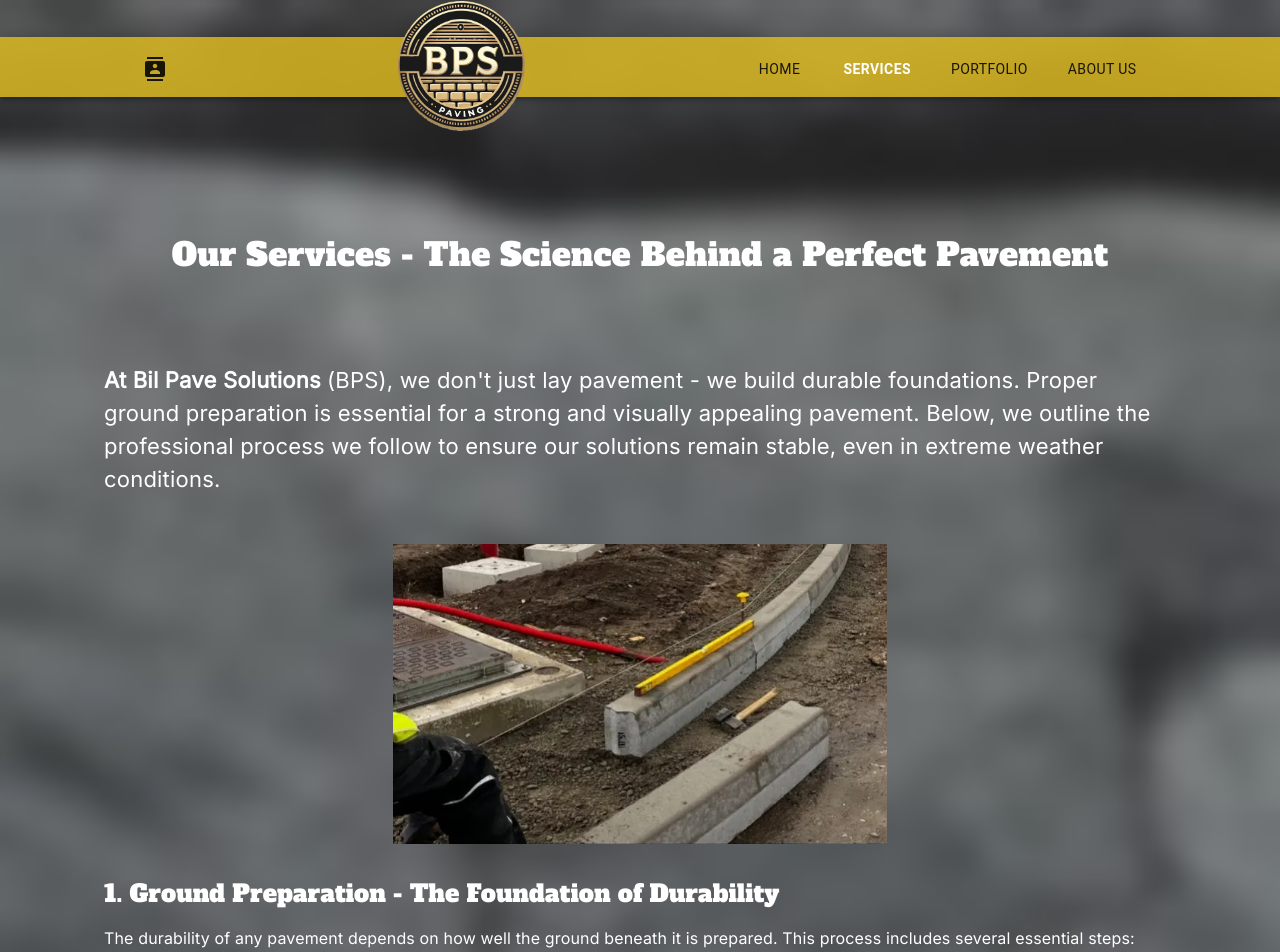
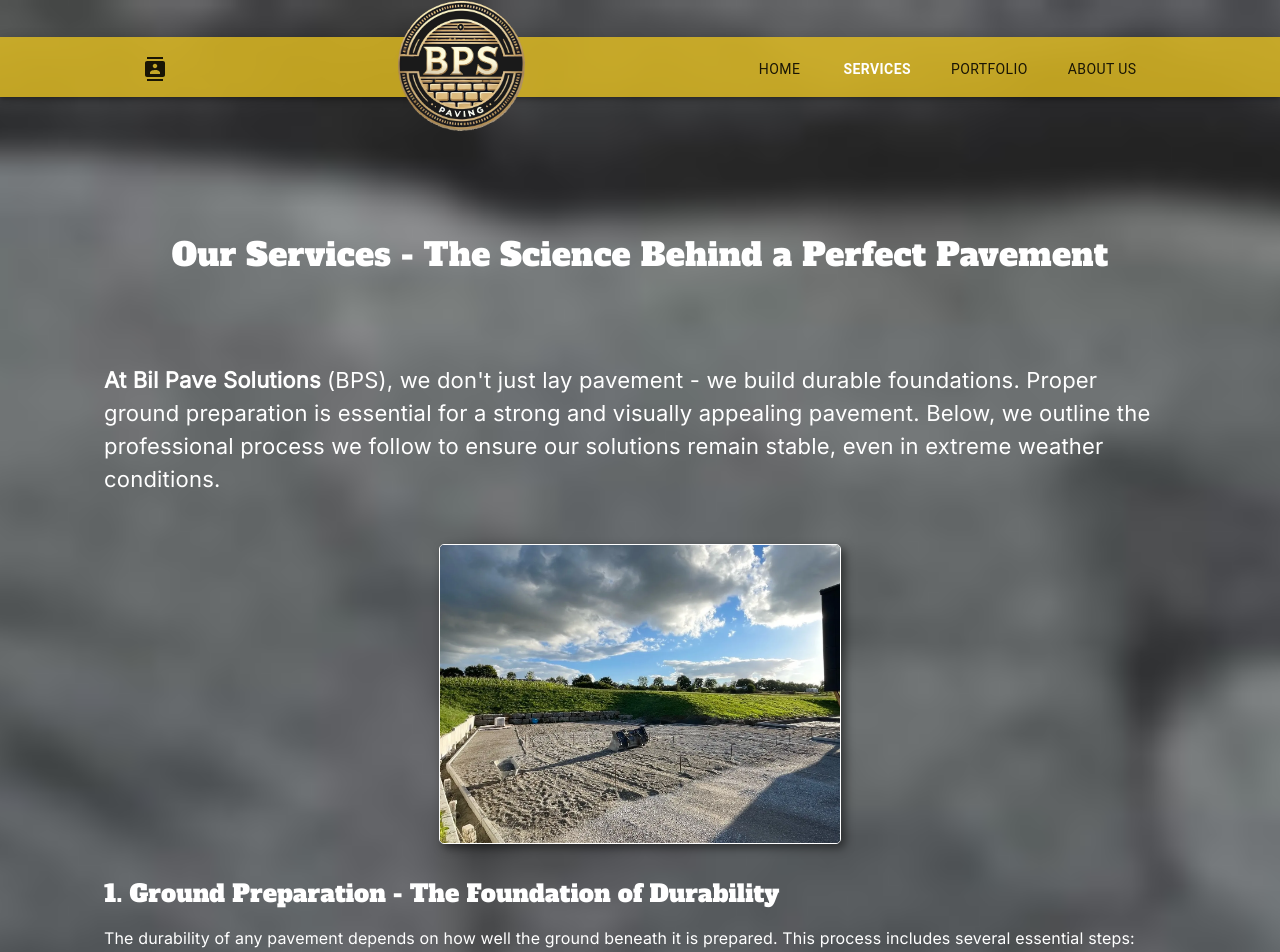
Before and after one commit to reutmihai/Bil-Pave-App, a React (Vite) app: page /Bil-Pave-App/services in a window 1280 px wide. Shown: the top 952 px of the page. Built offline with nearby package versions, Linux system fonts and the light colour scheme.

Commit message:
Improve images styling: added box shadow, radius, border and give them a modern design

```diff
--- a/src/components/Footer/Footer.tsx
+++ b/src/components/Footer/Footer.tsx
@@ -53,6 +53,8 @@ const Footer: React.FC = () => {
                   width: "auto",
                   transition: "all 0.3s ease",
                   pt: { xs: "5px", sm: "0px" },
+                  border: 'none',
+                  boxShadow: "none",
                 }}
               />
             </Link>
--- a/src/components/Navigation/Navigation.tsx
+++ b/src/components/Navigation/Navigation.tsx
@@ -151,6 +151,8 @@ export const Navigation: React.FC = () => {
                   width: "auto",
                   transition: "all 0.3s ease",
                   pt: { xs: "5px", sm: "0px" },
+                  border: 'none',
+                  boxShadow: "none",
                 }}
               />
             </Link>
--- a/src/main.tsx
+++ b/src/main.tsx
@@ -109,7 +109,13 @@ const theme = createTheme({
           height: "auto",
           width: "100%",
           maxWidth: "100%",
-          objectFit: "contain",
+          border: '1px solid white',
+          boxShadow: "4px 4px 10px rgba(0,0,0,0.5)",
+          borderRadius: "5px",
+        },
+        picture: {
+          display: 'block',
+          margin: '0 auto',
         },
         a: {
           color: "#000000",
--- a/src/pages/Home.tsx
+++ b/src/pages/Home.tsx
@@ -107,13 +107,10 @@ export const Home: React.FC = () => {
               alt={`Paving example ${index + 1}`}
               sx={{
                 display: index >= 3 ? { xs: "none", sm: "block" } : "block",
-                border: "1px solid rgb(255, 255, 255)",
-                borderRadius: "5px",
                 width: { xs: "100%", sm: "44%", md: "180px" },
                 height: { xs: "auto", sm: "150px", md: "200px" },
                 maxWidth: "180px",
                 maxHeight: "200px",
-                boxShadow: "4px 4px 10px rgba(0,0,0,0.5)",
                 transition: "transform 0.3s ease-in-out",
                 "&:hover": {
                   transform: "scale(1.1)",
--- a/src/pages/Services.tsx
+++ b/src/pages/Services.tsx
@@ -80,12 +80,11 @@ export const Services: React.FC = () => {
         </Typography>
 
         <picture>
-          <source srcSet="images/services/picture26.webp" type="image/webp" />
+          <source srcSet="images/services/picture1.webp" type="image/webp" />
           <img
             src="images/services/picture1.jpg"
             alt="Descriere imagine"
             loading="lazy"
-            style={{}}
           />
         </picture>
 
@@ -107,6 +106,7 @@ export const Services: React.FC = () => {
               materials that may decompose over time, causing uneven surfaces.
             </Typography>
           </ListItem>
+        </List>
 
           <picture>
             <source srcSet="images/services/picture2.webp" type="image/webp" />
@@ -116,7 +116,7 @@ export const Services: React.FC = () => {
               loading="lazy"
             />
           </picture>
-
+          <List>
           <ListItem>
             <Typography variant="body1">
               For residential yards and pathways, we typically excavate to a
@@ -291,6 +291,7 @@ export const Services: React.FC = () => {
               stability of the pavement.
             </Typography>
           </ListItem>
+          </List>
           <picture>
             <source srcSet="images/services/picture10.webp" type="image/webp" />
             <img
@@ -306,6 +307,7 @@ export const Services: React.FC = () => {
               }}
             />
           </picture>
+          <List>
           <ListItem>
             <Typography variant="body1">
               The next layer consists of limestone, gravel with a granulation of
@@ -630,6 +632,7 @@ export const Services: React.FC = () => {
               leveling ruler or a stretched line.
             </Typography>
           </ListItem>
+          </List>
           <picture>
             <source srcSet="images/services/picture26.webp" type="image/webp" />
             <img
@@ -638,7 +641,7 @@ export const Services: React.FC = () => {
               loading="lazy"
             />
           </picture>
-
+          <List>
           <ListItem>
             <Typography variant="body1">
               A small joint of about 4-6 mm is left between them every 20 meters
```
